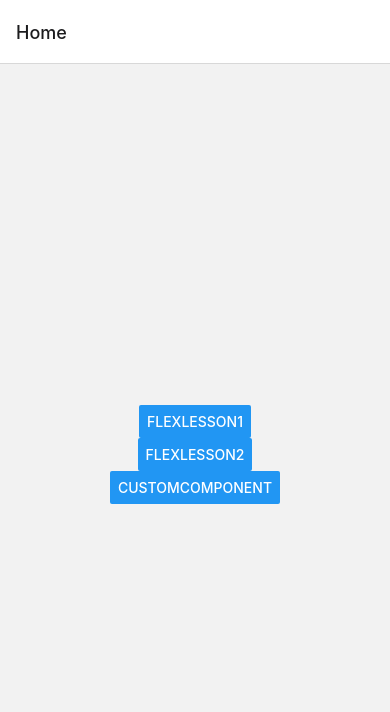
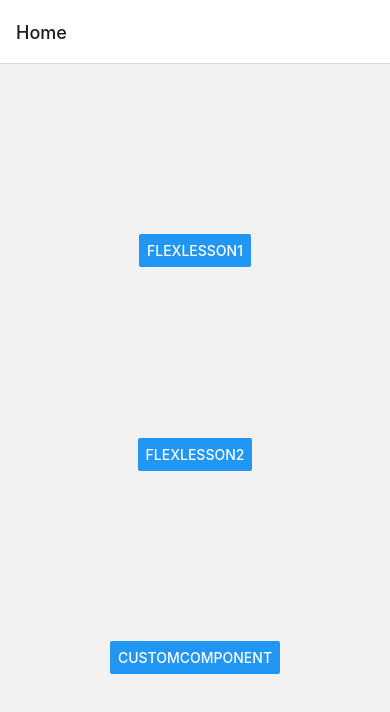
Before and after one commit to galipyildiz/MyFirstMobileApp, a React Native app: screen / in a window 390 px wide. Shown: the top 712 px of the page. Built offline with nearby package versions, Linux system fonts and the light colour scheme.

Commit message:
Fix: screen layout

```diff
--- a/pages/CustomComponentPage.tsx
+++ b/pages/ComponentScreen/CustomComponentPage.tsx
@@ -1,6 +1,6 @@
 import React from 'react';
 import {Alert, StyleSheet, View} from 'react-native';
-import Card from '../components/Card';
+import Card from '../../components/Card';
 
 const CustomComponentPage = () => {
   const styles = StyleSheet.create({
--- a/pages/FlexLesson1.tsx
+++ b/pages/FlexLesson1Screen/FlexLesson1.tsx
@@ -1,7 +1,7 @@
 import React from 'react';
 import {StyleSheet, View} from 'react-native';
 import {SafeAreaView} from 'react-native-safe-area-context';
-import RedBox from '../components/RedBox';
+import RedBox from '../../components/RedBox';
 
 const FlexLesson1 = () => {
   const styles = StyleSheet.create({
--- /dev/null
+++ b/pages/HomeScreen/HomeScreen.style.tsx
@@ -0,0 +1,12 @@
+import {StyleSheet} from 'react-native';
+
+export default StyleSheet.create({
+  buttonContainer: {
+    flex: 1,
+    alignItems: 'center',
+    justifyContent: 'space-evenly',
+  },
+  buttonMargin: {
+    marginBottom: 10,
+  },
+});
--- a/pages/HomeScreen.tsx
+++ b/pages/HomeScreen/HomeScreen.tsx
@@ -1,20 +1,10 @@
 import React from 'react';
-import {Button, StyleSheet, View} from 'react-native';
+import {Button, View} from 'react-native';
+import HomeScreenStyle from './HomeScreen.style';
 
 function HomeScreen({navigation}: any): React.JSX.Element {
-  const styles = StyleSheet.create({
-    buttonContainer: {
-      flex: 1,
-      alignItems: 'center',
-      justifyContent: 'center',
-    },
-    buttonMargin: {
-      marginBottom: 10,
-    },
-  });
-
   return (
-    <View style={styles.buttonContainer}>
+    <View style={HomeScreenStyle.buttonContainer}>
       <Button
         title="FlexLesson1"
         onPress={() => navigation.navigate('FlexLesson1')}
--- /dev/null
+++ b/pages/HomeScreen/index.tsx
@@ -0,0 +1 @@
+export {default} from './HomeScreen';
```
Also changed, not shown: App.tsx (+4 -4 lines), pages/FlexLesson2Screen/FlexLesson2.tsx (renamed from pages/FlexLesson2.tsx), pages/NewsScreen/News.style.tsx (added), pages/NewsScreen/News.tsx (added), pages/NewsScreen/index.tsx (added).
